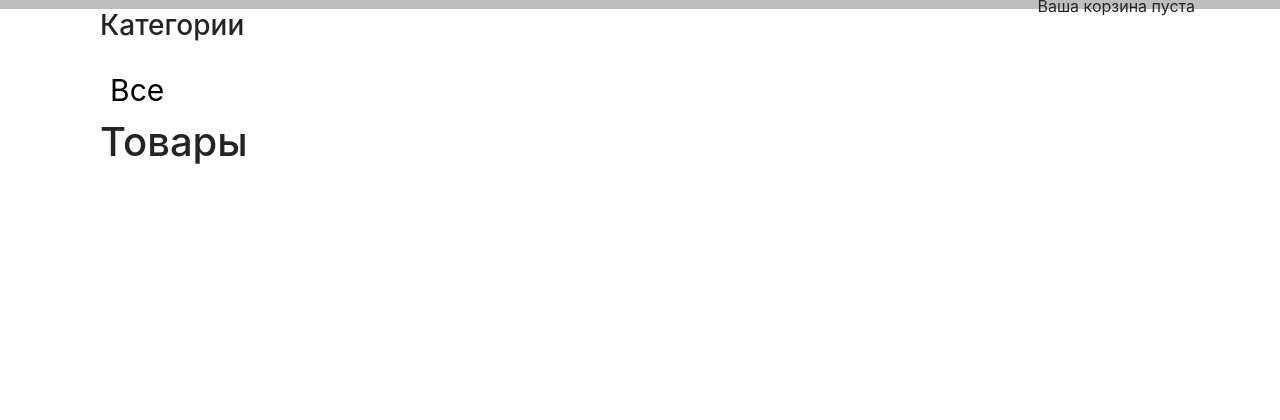
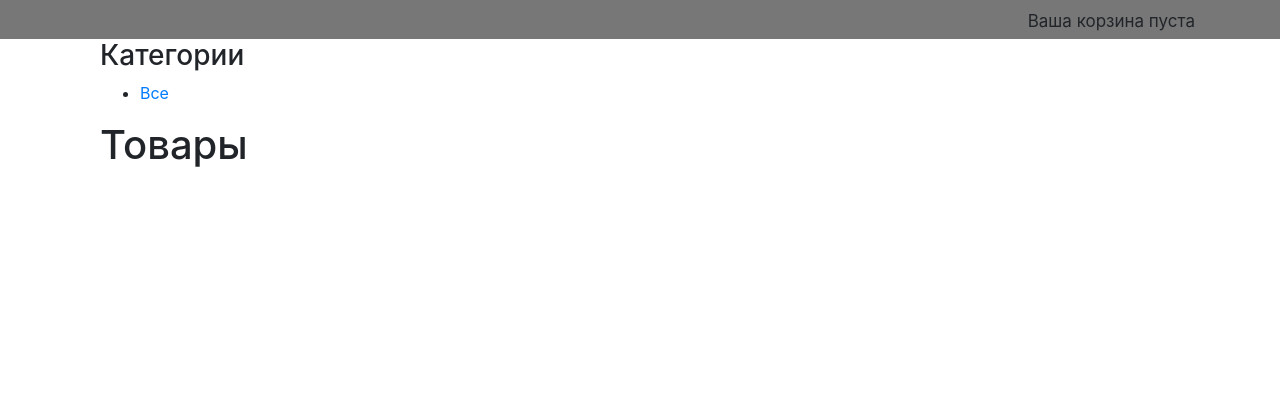
Before and after one commit to buugaaga/Mr.Avocado, a Django app: page / in a window 1280 px wide. Shown: the part 321-741 px from the top of the page. Run offline with Django 3.2, Linux system fonts and the light colour scheme; data that the repository does not hold is empty; some libraries are stand-ins or nearby versions.

Commit message:
Cherry-pick with develop

```diff
--- a/static/css/style.css
+++ b/static/css/style.css
@@ -1,8 +1,3 @@
-@import 'https://fonts.googleapis.com/css?family=Open+Sans:400,600,700&subset=syrillic'
-body {
-    font-size: 15px;
-    font-family: 'Open Sans', sans-serif;
-}
 
 .top {
     padding: 20px 0;
@@ -12,100 +7,12 @@ body {
 }
 
 .top-bl {
-    background: #bebebe;
-    padding: 15px;
+
+    background: #777777;
+    padding: 30px;
 }
 
-.top-bl .cart{
+.top-bl .cart {
   float: right;
+  font-size: 17px;
 }
-#sidebar ul{
-  list-style: none;
-  margin: 0;
-  padding: 0;
-  margin-top: 20px;
-}
-#sidebar ul li{
-  padding: 5px 10px;
-}
-#sidebar ul li.selected{
-  background: white;
-  color: white;
-  border-radius: 3px;
-}
-#sidebar ul li.selected a{
-  color: black;
-  font-size: 30px;
-}
-.items{
-  margin-top: 20px;
-}
-.item{
-  text-align: center;
-  margin-bottom: 30px;
-}
-.item a img{
-  margin-bottom: 15px;
-}
-.product-detail{
-  margin-top: 40px;
-}
-.price{
-  font-weight: 600;
-  font-size: 20px;
-}
-.product-detail h2{
-  font-size: 18px;
-}
-form.add{
-  margin-bottom: 10px;
-}
-form.add label{
-  margin-right: 10px;
-}
-#id_quantity{
-  padding: 5px 10px;
-  border-radius: 3px;
-}
-form.add input[type="submit"]{
-  background: #2a6496;
-  border-radius: 3px;
-  border: 0;
-  padding: 5px 10px;
-  color: white;
-}
-.table-cart{
-  width: 100%;
-  margin: 10px 0;
-}
-.cart-img{
-  width: 10%;
-}
-th, td{
-  padding: 5px;
-}
-thead{
-  background: #2a6496;
-  color: white;
-}
-.btn{
-  background: #2a6496;
-  color: white;
-}
-.btn-light{
-  background: #808080;
-}
-.order-info h2{
-  margin-bottom: 20px;
-}
-.order-form{
-  margin-top: 20px;
-  margin-bottom: 20px;
-}
-.order-form label{
-  display: block;
-}
-.order-form input{
-  width: 100%;
-  padding: 5px 10px;
-}
```
